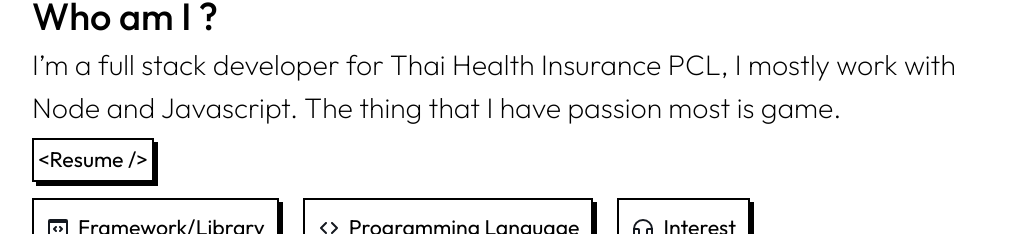
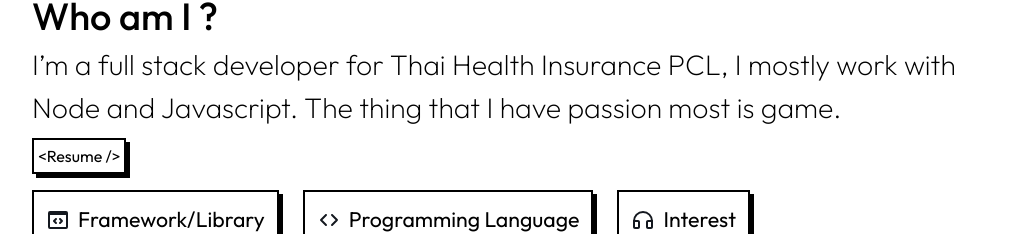
Before and after one commit to ppwire/portfolio, a React (Vite) app: page / in a window 1280 px wide. Shown: the part 788-1022 px from the top of the page, without its empty margins (128-1155 px from the left). Built offline with nearby package versions, Linux system fonts and the light colour scheme.

Commit message:
Change text button size

```diff
--- a/src/App.css
+++ b/src/App.css
@@ -18,7 +18,7 @@
    content: '';
    position: absolute;
    left: calc(50% - 2px);
-   width: 2px;
+   width: 3px;
    height: 100%;
 }
 
@@ -47,20 +47,9 @@
 
 .project-img {
    width: 100%;
+   height: 300px;
    object-fit: cover;
 }
-
-
-/* .timeline-item:nth-child(even)>.circle {
-   background-color: white;
-   border:2px solid black;
-   border-radius: 50%;
-   width: 25px;
-   height: 25px;
-   position: absolute;
-   top:50%;
-} */
-
 
 .hero-text>* {
    line-height: 100%
--- a/src/components/Button.jsx
+++ b/src/components/Button.jsx
@@ -10,7 +10,7 @@ const Button = ({ value, onClick, addOnStyle }) => {
       <button className={btnStyle}
          onClick={onClick}
       >
-         <h5> {value}</h5>
+         <p> {value}</p>
       </button>
    )
 }
--- a/src/components/FooterIcon.jsx
+++ b/src/components/FooterIcon.jsx
@@ -4,7 +4,7 @@ const FooterIcon = ({ img, link }) => {
       window.open(link, "_blank")
    }
    return (
-      <img src={img} alt="footer-icon" className="cursor-pointer inline mr-4 " onClick={onClickHandler} />
+      <img src={img} alt="footer-icon" className="cursor-pointer inline mr-4" onClick={onClickHandler} />
    )
 }
 export default FooterIcon
```
